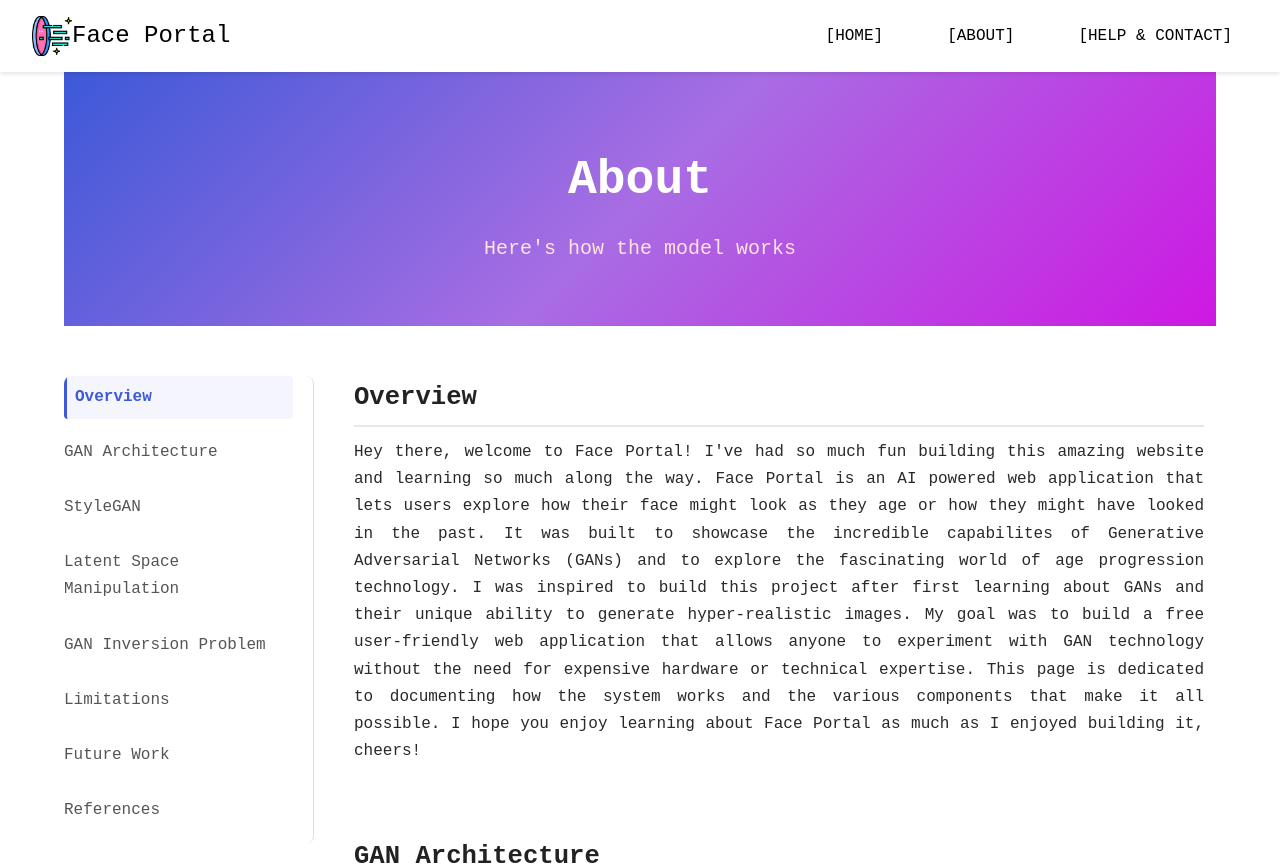
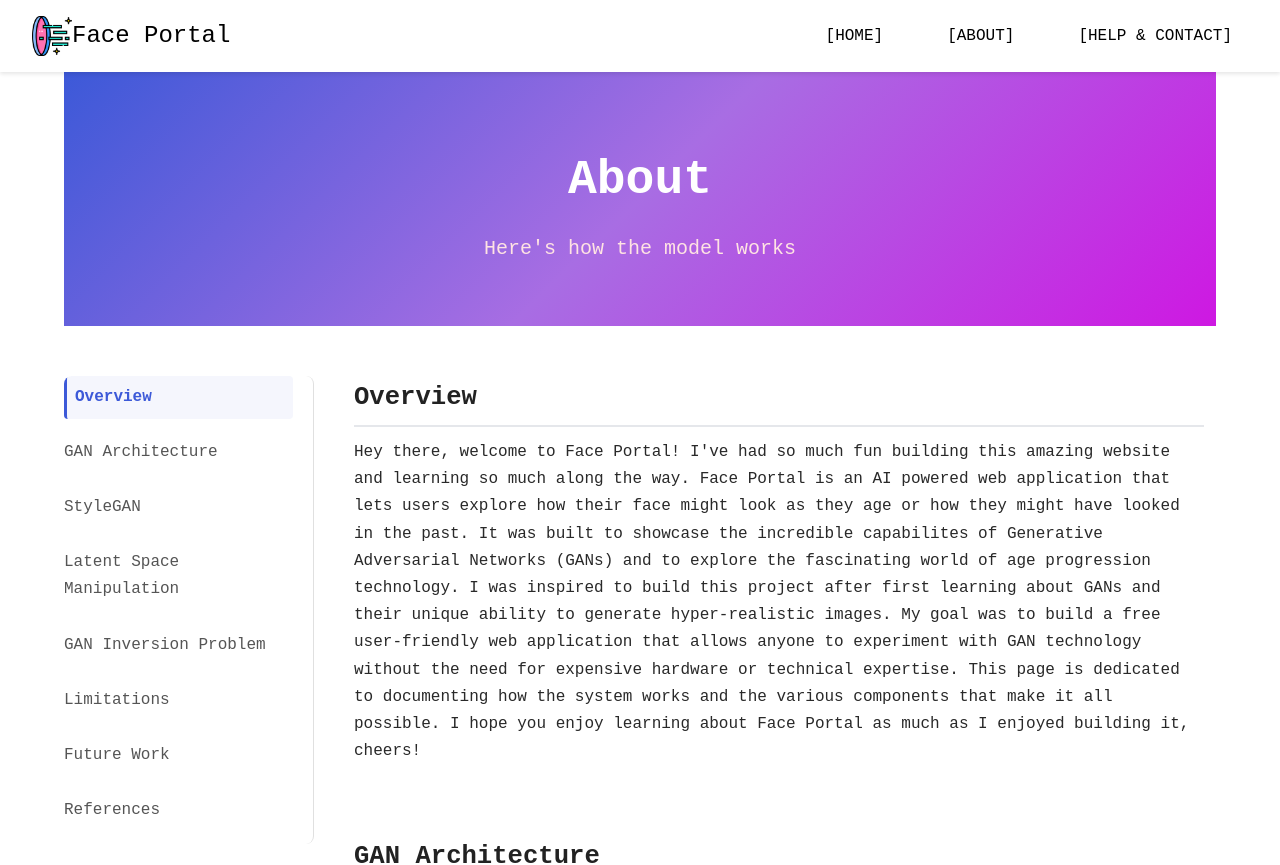
Before and after one commit to Marvin3742/face-portal-frontend, a React (Vite) app: page /about in a window 1280 px wide. Shown: the top 865 px of the page. Built offline with nearby package versions, Linux system fonts and the light colour scheme.

Commit message:
fixed text spacing

```diff
--- a/src/css/about.css
+++ b/src/css/about.css
@@ -109,7 +109,7 @@
   font-size: 16px;
   color: #292929;
   margin: 0 0 1.5rem;
-  text-align: justify;
+  text-align: left; /* Changed from justify */
 }
 
 /* Diagram Section */
```
